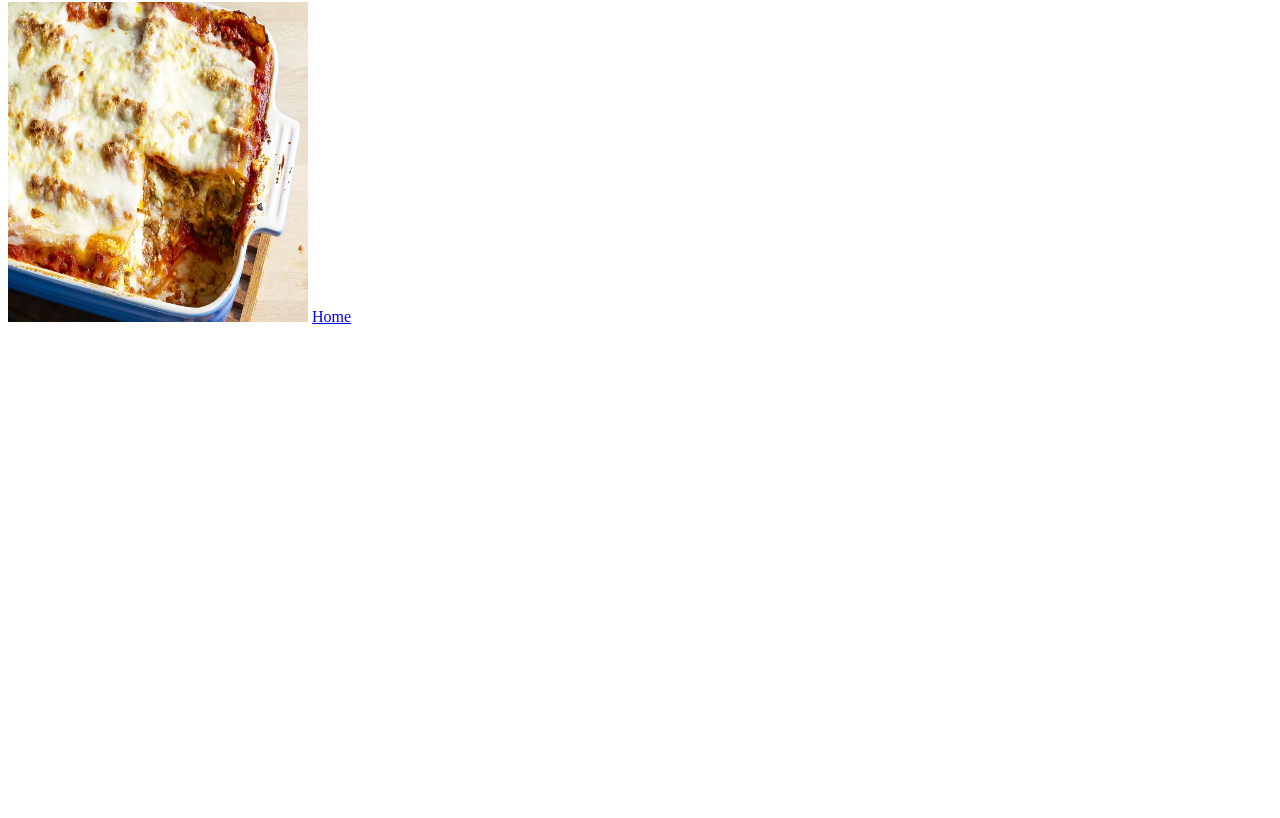
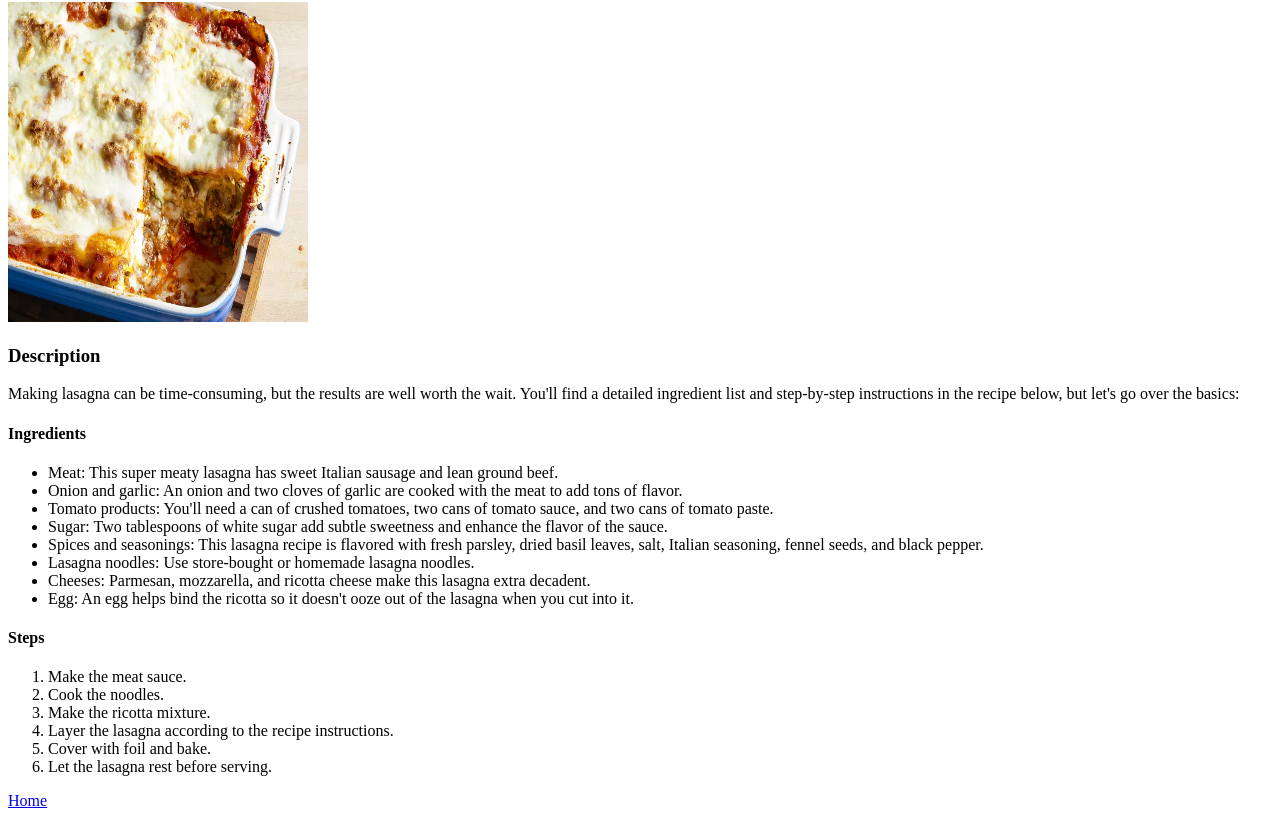
Before and after one commit to Xlroo/odin-recipes, a plain HTML site: page recipes/lasagna.html in a window 1280 px wide. Shown: the part 78-896 px from the top of the page. Before the commit the page ends 800 px from the top, so only its background shows below. Drawn offline with Linux system fonts and the light colour scheme.

Commit message:
Add steps and Ingredients

```diff
--- a/recipes/lasagna.html
+++ b/recipes/lasagna.html
@@ -8,6 +8,33 @@
 <body>
     <h1>Lasagna</h1>
     <img src="../images/lasagna.webp" alt="lasagna image" height="320" width="300">
+    <h3>Description</h3>
+    <p>Making lasagna can be time-consuming, but the results are well worth the wait. You'll find a detailed ingredient list and step-by-step instructions in the recipe below, but let's go over the basics:</p>
+
+    <h4>Ingredients</h4>
+    <ul>
+        <li>Meat: This super meaty lasagna has sweet Italian sausage and lean ground beef.</li>
+        <li>Onion and garlic: An onion and two cloves of garlic are cooked with the meat to add tons of flavor.</li>
+        <li>Tomato products: You'll need a can of crushed tomatoes, two cans of tomato sauce, and two cans of tomato paste.</li>
+        <li>Sugar: Two tablespoons of white sugar add subtle sweetness and enhance the flavor of the sauce.</li>
+        <li>Spices and seasonings: This lasagna recipe is flavored with fresh parsley, dried basil leaves, salt, Italian seasoning, fennel seeds, and black pepper.</li>
+        <li>Lasagna noodles: Use store-bought or homemade lasagna noodles.</li>
+        <li>Cheeses: Parmesan, mozzarella, and ricotta cheese make this lasagna extra decadent.</li>
+        <li>Egg: An egg helps bind the ricotta so it doesn't ooze out of the lasagna when you cut into it.</li>
+    </ul>
+
+    <h4>Steps</h4>
+    <ol>
+        <li>Make the meat sauce.</li>
+        <li>Cook the noodles.</li>
+        <li>Make the ricotta mixture.</li>
+        <li>Layer the lasagna according to the recipe instructions.</li>
+        <li>Cover with foil and bake.
+        </li>
+        <li>Let the lasagna rest before serving.</li>
+
+    </ol>
+
     <a href="../index.html">Home</a>
 
 
```
